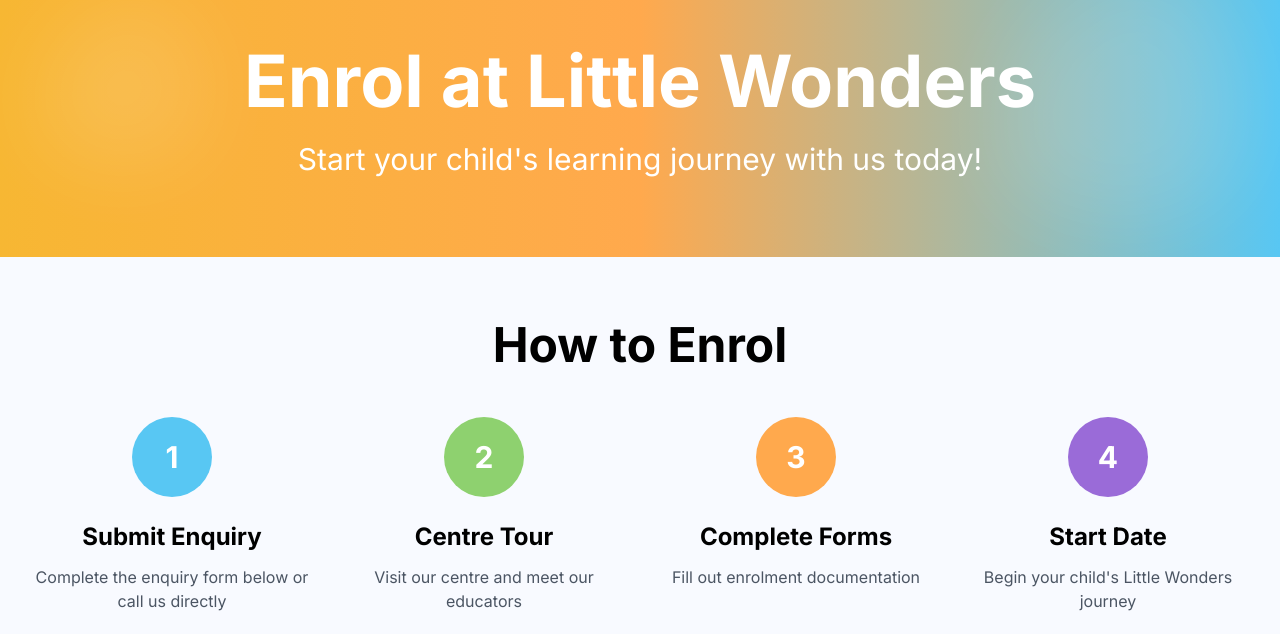
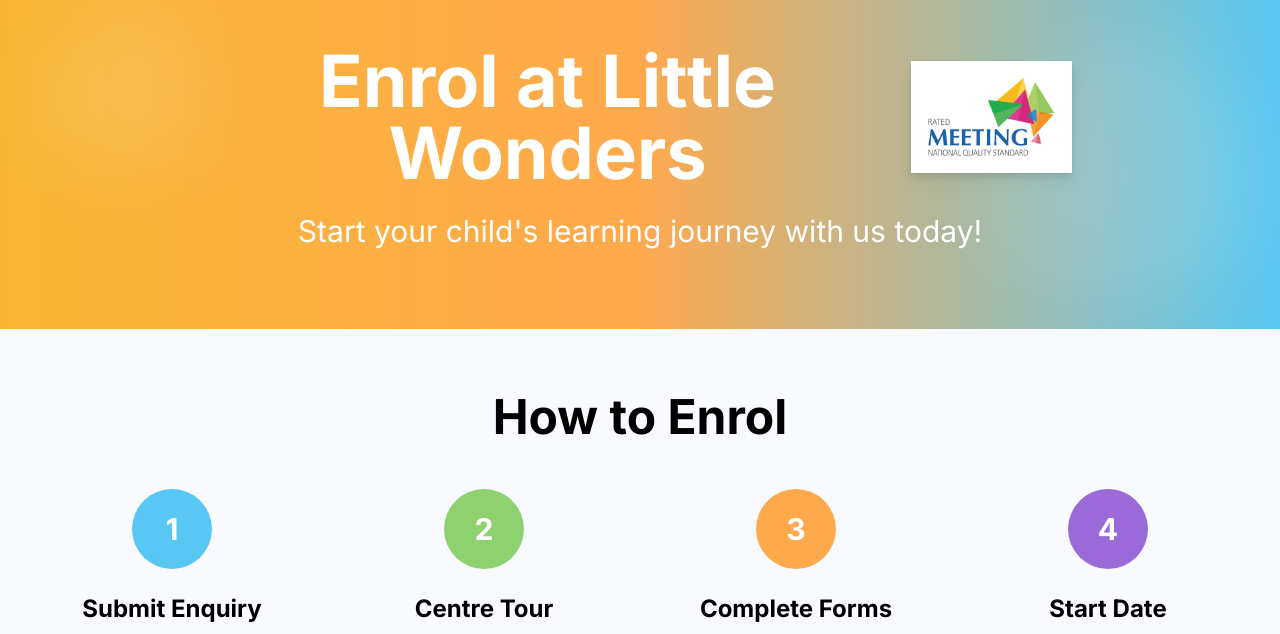
Before and after one commit to namit2405/Littlewonders, a plain HTML site: page enrol-now.html in a window 1280 px wide. Shown: the part 139-773 px from the top of the page. Drawn offline with nearby package versions, Linux system fonts and the light colour scheme.

Commit message:
Add certificate image to hero top-right and enrol section

```diff
--- a/enrol-now.html
+++ b/enrol-now.html
@@ -644,9 +644,12 @@
         <div class="blob absolute bottom-10 right-10 w-60 h-60 bg-white"></div>
       </div>
       <div class="max-w-4xl mx-auto px-4 relative z-10">
-        <h1 class="text-5xl sm:text-6xl md:text-7xl font-bold mb-6">
-          Enrol at Little Wonders
-        </h1>
+        <div class="flex items-center justify-center gap-6">
+          <h1 class="text-5xl sm:text-6xl md:text-7xl font-bold mb-6">
+            Enrol at Little Wonders
+          </h1>
+          <img src="/images1/certificate.jpg" alt="Certificate" class="h-20 sm:h-24 md:h-28 object-contain drop-shadow-lg mb-6 flex-shrink-0">
+        </div>
         <p class="text-2xl sm:text-3xl">
           Start your child's learning journey with us today!
         </p>
```
Also changed, not shown: index.html (+5 -0 lines), images1/certificate.jpg (added).
